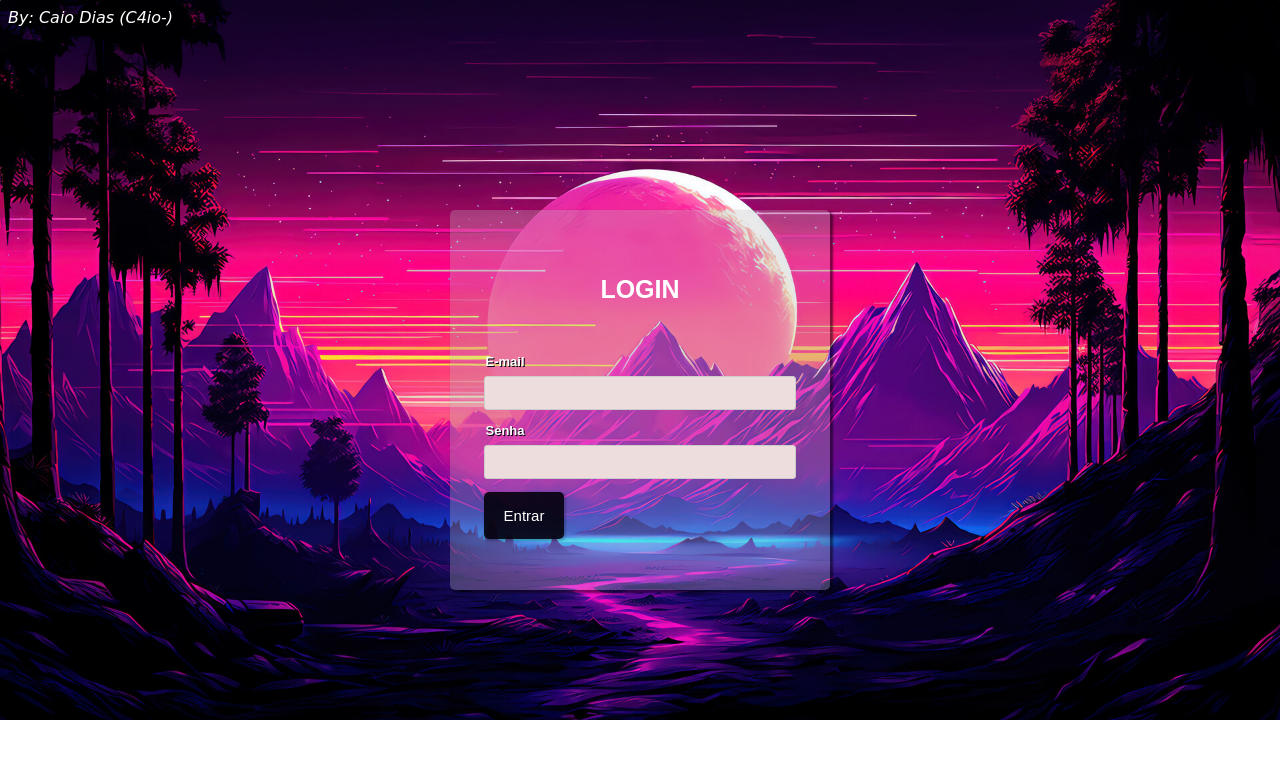
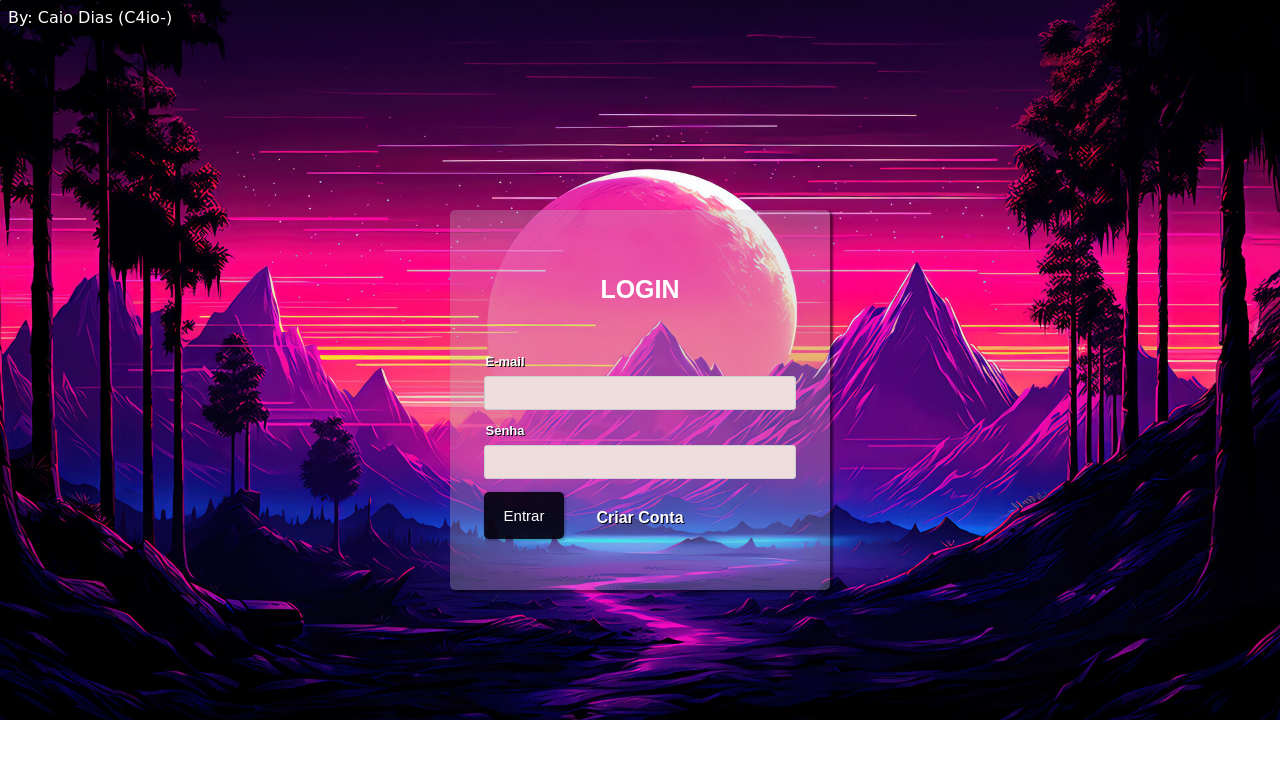
Before and after one commit to C4ioD/Sistema_Web_Flask, a Flask app: page /login in a window 1280 px wide. Shown: the top 759 px of the page. Run offline with Flask 3, Linux system fonts and the light colour scheme.

Commit message:
add links criar-conta e login

```diff
--- a/appflask/static/css/login.css
+++ b/appflask/static/css/login.css
@@ -92,8 +92,16 @@ body {
   background-color: rgb(18, 0, 54);
 }
 
+#link-criarconta {
+  position: relative;
+  top: -50px;
+  text-shadow: 1px 1px #00010d;
+  text-decoration: none;
+  color: #fff;
+  font-weight: 700;
+}
+
 .assinatura {
   font-family: Snell Roundhand, cursive;
   color: #fff;
-  font-style: italic;
 }
--- a/appflask/templates/criarconta.html
+++ b/appflask/templates/criarconta.html
@@ -48,6 +48,9 @@
               {{form_criarconta.confirmar_senha(class="input-field")}}
             </div>
           </div>
+          <div>
+            <a id="link-login" href="{{url_for('login')}}">Login</a>
+          </div>
           <div class="button-criar-conta">
             {{form_criarconta.botao_submit_criarcontar(class="btm-submit")}}
           </div>
--- a/appflask/templates/login.html
+++ b/appflask/templates/login.html
@@ -36,6 +36,11 @@
           <div class="button-login">
             {{form_login.botao_submit_login(class="btm-submit")}}
           </div>
+          <div>
+            <a id="link-criarconta" href="{{url_for('criarconta')}}"
+              >Criar Conta</a
+            >
+          </div>
         </div>
       </form>
     </main>
```
Also changed, not shown: appflask/static/css/criarconta.css (+16 -2 lines).
